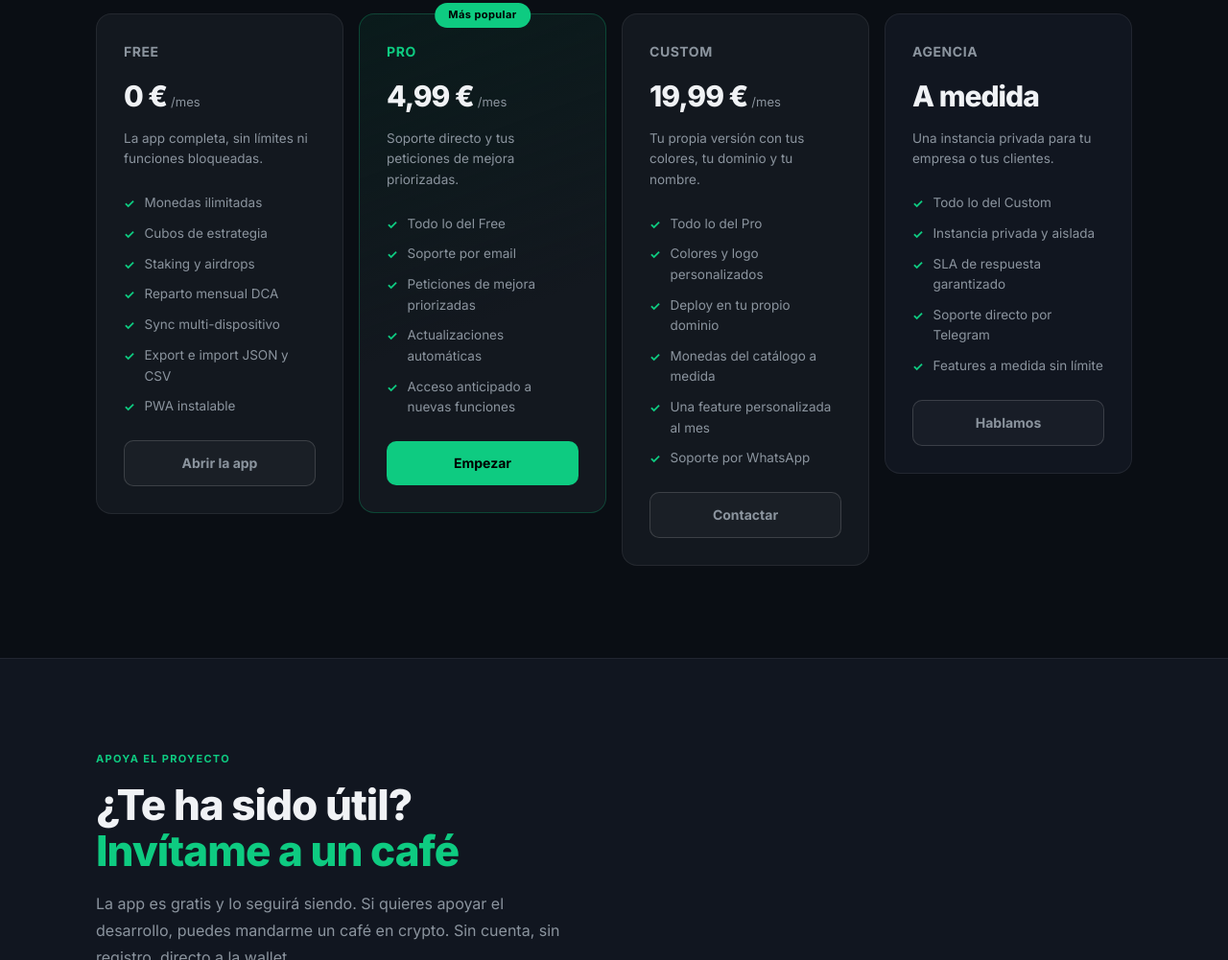
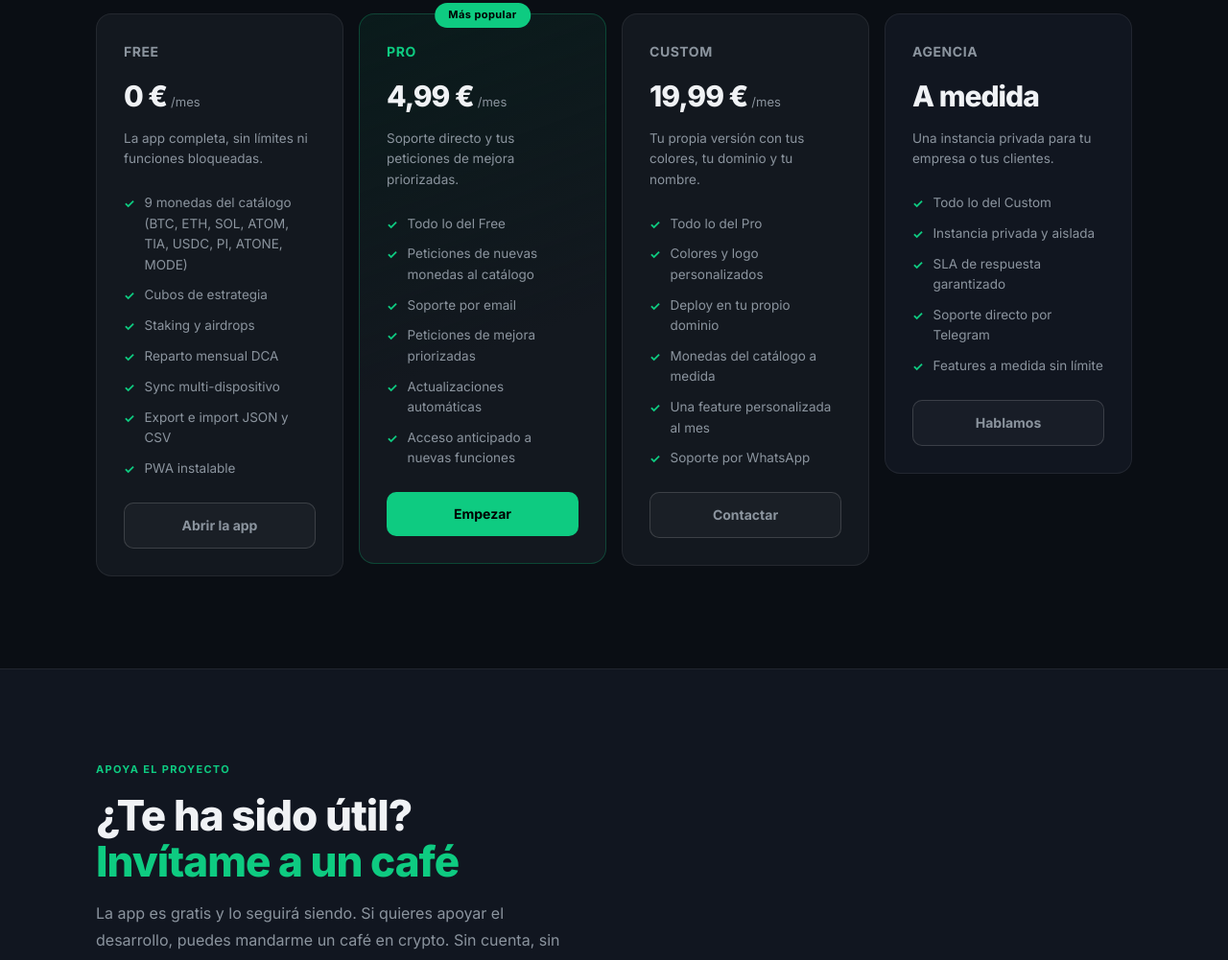
Before and after one commit to fvilpaz/mycryptofolio-landing, a plain HTML site: page index.html in a window 1280 px wide. Shown: the part 10269-11270 px from the top of the page at 96% size. Drawn offline with Linux system fonts and the light colour scheme.

Commit message:
fix: corregir monedas ilimitadas por catálogo real de 9 monedas
Co-Authored-By: Claude Sonnet 4.6 <noreply@anthropic.com>

```diff
--- a/index.html
+++ b/index.html
@@ -390,7 +390,7 @@
           <p class="pricing__desc">La app completa, sin límites ni funciones bloqueadas.</p>
         </div>
         <ul class="pricing__list">
-          <li>Monedas ilimitadas</li>
+          <li>9 monedas del catálogo (BTC, ETH, SOL, ATOM, TIA, USDC, PI, ATONE, MODE)</li>
           <li>Cubos de estrategia</li>
           <li>Staking y airdrops</li>
           <li>Reparto mensual DCA</li>
@@ -410,6 +410,7 @@
         </div>
         <ul class="pricing__list">
           <li>Todo lo del Free</li>
+          <li>Peticiones de nuevas monedas al catálogo</li>
           <li>Soporte por email</li>
           <li>Peticiones de mejora priorizadas</li>
           <li>Actualizaciones automáticas</li>
```
